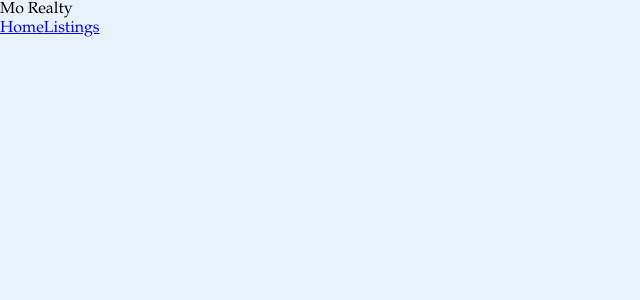
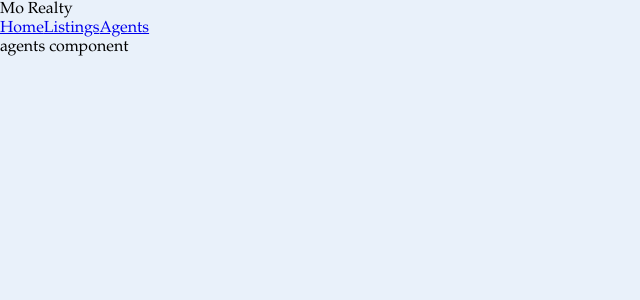
Before and after one commit to Taitai76/realty_app_frontend, a React (Create React App) app: page /agents in a window 1280 px wide. Shown: the top 300 px of the page, without its empty margins (0-640 px from the left). Built offline with nearby package versions, Linux system fonts and the light colour scheme.

Commit message:
Added Agents component

```diff
--- /dev/null
+++ b/src/components/Agents.js
@@ -0,0 +1,10 @@
+import React1 from "react";
+
+function Agents(){
+    return(
+        <>
+        agents component
+        </>
+    )
+}
+export default Agents;
--- a/src/components/App.js
+++ b/src/components/App.js
@@ -4,6 +4,7 @@ import './App.css'
 import Header from './Header'
 import Home from "./Home";
 import Listings from "./Listings";
+import Agents from "./Agents";
 
 
 function App() {
@@ -13,6 +14,7 @@ function App() {
     <Routes>
       <Route exact path="/" element={<Home/>}/>
       <Route path="/listings" element={<Listings/>}/>
+      <Route path="/agents" element={<Agents/>}/>
     </Routes>
     </>
   )
--- a/src/components/Listings.js
+++ b/src/components/Listings.js
@@ -1,6 +1,7 @@
-import React from "react";
+import React, { useEffect, useState } from "react";
 
 function Listings(){
+
     return(
         <>
         Listing component
--- a/src/components/Navbar.js
+++ b/src/components/Navbar.js
@@ -4,15 +4,14 @@ import { Link, NavLink } from "react-router-dom";
 function Navbar() {
     return(
         <nav className="navi">
-            <NavLink
-            exact
-            to="/">
+            <NavLink exact to="/">
                 Home
             </NavLink>
-            <NavLink
-            to="/listings"
-            >
+            <NavLink to="/listings">
                 Listings
+            </NavLink>
+            <NavLink to="/agents">
+                Agents
             </NavLink>
 
         </nav>
```
